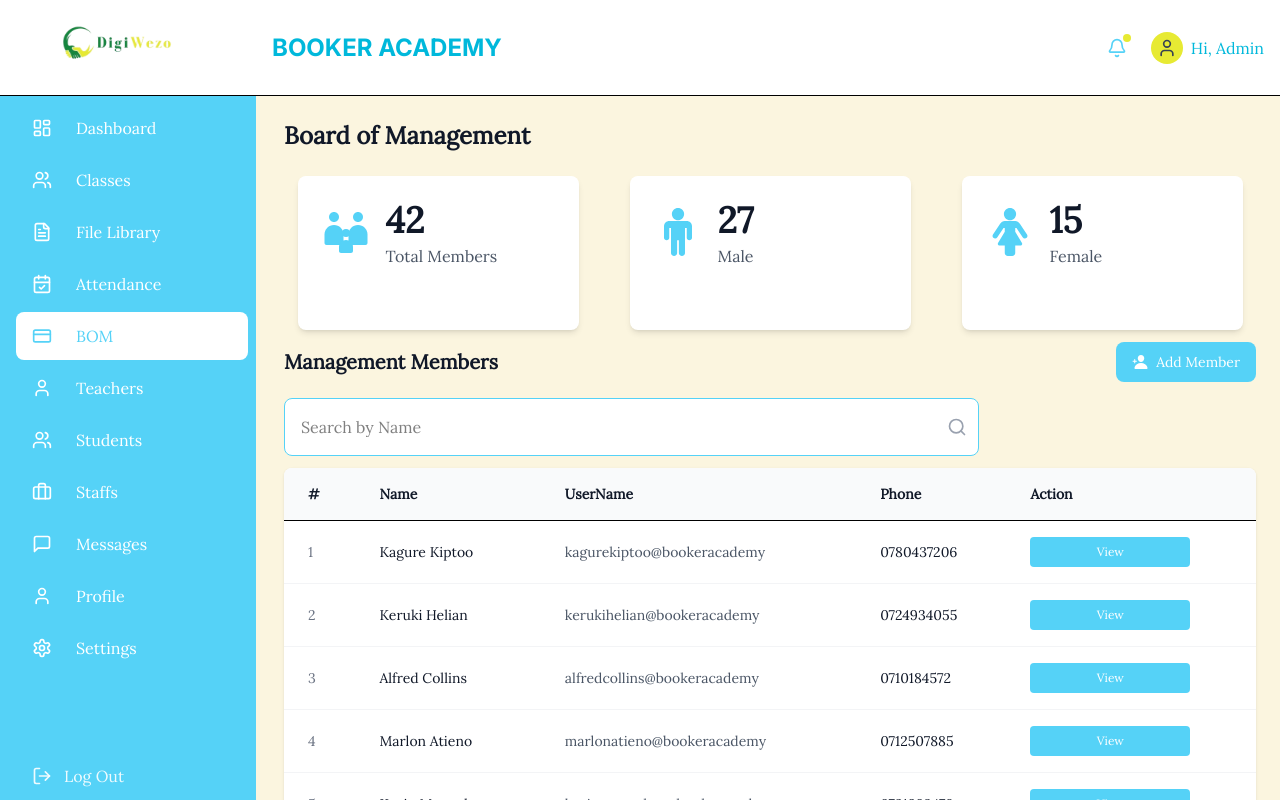
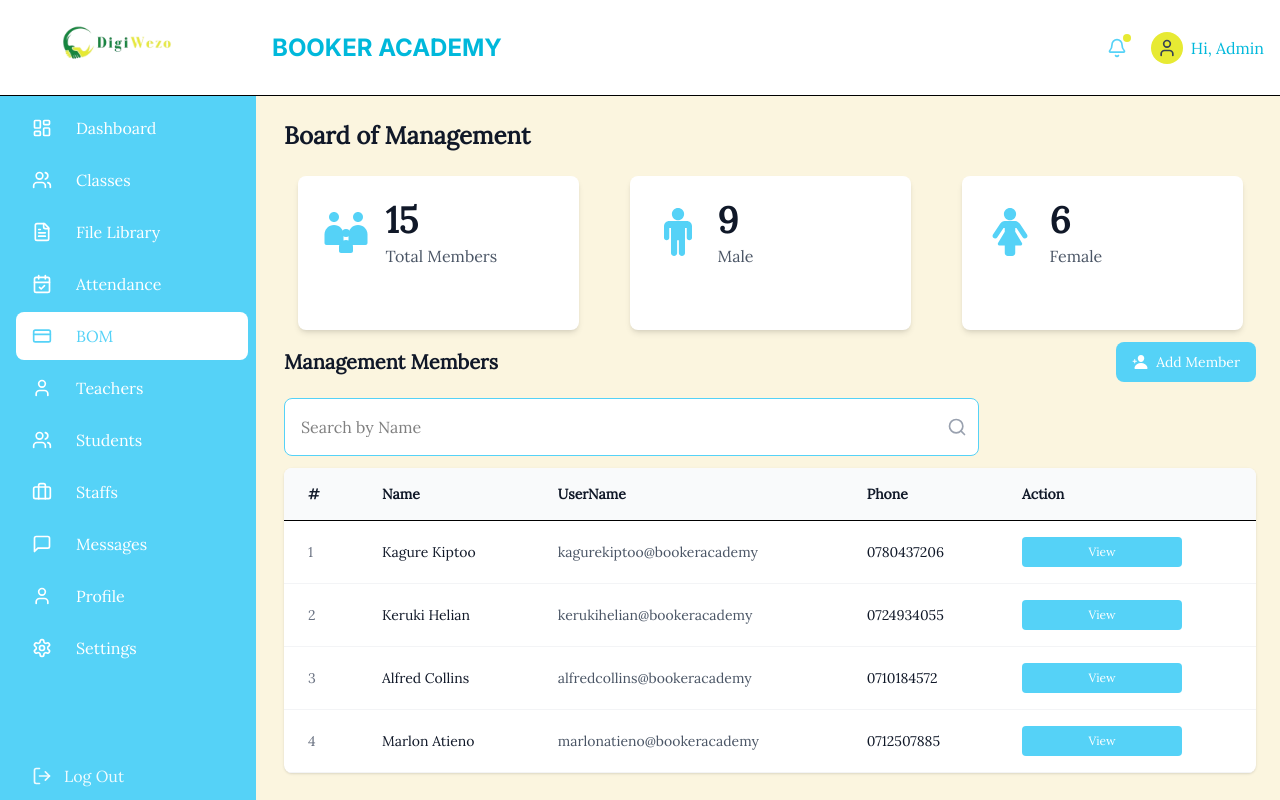
Before and after one commit to Mmust-Ihub/Digiwezo-web-system, a Next.js app: page /school-admin/bom in a window 1280 px wide. Built offline with nearby package versions, Linux system fonts and the light colour scheme.

Commit message:
fix(bom): improve page scrolling and layout in BOM management

```diff
--- a/app/school-admin/(features)/bom/components/ui/MembersTable.tsx
+++ b/app/school-admin/(features)/bom/components/ui/MembersTable.tsx
@@ -7,6 +7,7 @@ import { tableStyles } from "@school-admin/(features)/bom/styles/components/comp
 interface MembersTableProps {
   members: BomMember[];
   onViewMember?: (id: number) => void;
+  startIndex?: number;
 }
 
 const tableHeaders = ["#", "Name", "UserName", "Phone", "Action"] as const;
@@ -14,11 +15,13 @@ const tableHeaders = ["#", "Name", "UserName", "Phone", "Action"] as const;
 const MemberRow = memo(function MemberRow({
   member,
   index,
-  onViewMember
+  onViewMember,
+  startIndex = 0
 }: {
   member: BomMember;
   index: number;
   onViewMember?: (id: number) => void;
+  startIndex?: number;
 }) {
   const handleView = useCallback(() => {
     onViewMember?.(member.id);
@@ -26,7 +29,7 @@ const MemberRow = memo(function MemberRow({
 
   return (
     <tr className={tableStyles.bodyRow}>
-      <td className={tableStyles.indexCell}>{index + 1}</td>
+      <td className={tableStyles.indexCell}>{startIndex + index + 1}</td>
       <td className={tableStyles.bodyCell}>{member.name}</td>
       <td className={tableStyles.usernameCell}>
         <div className="flex items-center">
@@ -49,7 +52,7 @@ const MemberRow = memo(function MemberRow({
   );
 });
 
-export const MembersTable = memo(function MembersTable({ members, onViewMember }: MembersTableProps) {
+export const MembersTable = memo(function MembersTable({ members, onViewMember, startIndex = 0 }: MembersTableProps) {
   return (
     <div className={tableStyles.container}>
       <table className={tableStyles.table}>
@@ -69,6 +72,7 @@ export const MembersTable = memo(function MembersTable({ members, onViewMember }
               member={member}
               index={index}
               onViewMember={onViewMember}
+              startIndex={startIndex}
             />
           ))}
         </tbody>
--- /dev/null
+++ b/app/school-admin/(features)/bom/components/ui/MembersTableSection.tsx
@@ -0,0 +1,21 @@
+import { ErrorBoundary } from "@school-admin/(features)/bom/components/ui/ErrorBoundary";
+import { MembersTable } from "@school-admin/(features)/bom/components/ui/MembersTable";
+import type { BomMember } from "@school-admin/(features)/bom/types/bomTypes";
+
+interface MembersTableSectionProps {
+  members: BomMember[];
+  onViewMember: (id: number) => void;
+  startIndex?: number;
+}
+
+export function MembersTableSection({ members, onViewMember, startIndex = 0 }: MembersTableSectionProps) {
+  return (
+    <ErrorBoundary fallback={<div className="text-center py-8 text-gray-500">Unable to load members table</div>}>
+      <MembersTable
+        members={members}
+        onViewMember={onViewMember}
+        startIndex={startIndex}
+      />
+    </ErrorBoundary>
+  );
+}
--- a/app/school-admin/(features)/bom/components/ui/TableActions.tsx
+++ b/app/school-admin/(features)/bom/components/ui/TableActions.tsx
@@ -12,6 +12,8 @@ interface TableActionsProps {
   canGoNext?: boolean;
   isDownloading?: boolean;
   isPrinting?: boolean;
+  currentPage?: number;
+  totalPages?: number;
 }
 
 export const TableActions = memo(function TableActions({
@@ -22,7 +24,9 @@ export const TableActions = memo(function TableActions({
   canGoPrevious = true,
   canGoNext = true,
   isDownloading = false,
-  isPrinting = false
+  isPrinting = false,
+  currentPage = 1,
+  totalPages = 1
 }: TableActionsProps) {
   return (
     <div className={paginationStyles.container}>
@@ -35,6 +39,11 @@ export const TableActions = memo(function TableActions({
         >
           <ChevronLeft className={paginationStyles.navIcon} />
         </button>
+
+        <div className="flex items-center px-4 py-2 text-sm text-gray-600 bg-gray-50 rounded-md">
+          Page {currentPage} of {totalPages}
+        </div>
+
         <button
           onClick={onNext}
           disabled={!canGoNext}
--- /dev/null
+++ b/app/school-admin/(features)/bom/components/ui/TableActionsSection.tsx
@@ -0,0 +1,56 @@
+import { Suspense } from "react";
+import dynamic from "next/dynamic";
+import { ErrorBoundary } from "@school-admin/(features)/bom/components/ui/ErrorBoundary";
+
+const TableActions = dynamic(
+  () => import("@school-admin/(features)/bom/components/ui/TableActions").then(mod => ({ default: mod.TableActions })),
+  {
+    loading: () => <div className="animate-pulse bg-gray-200 h-16 rounded-lg"></div>,
+    ssr: false
+  }
+);
+
+interface TableActionsSectionProps {
+  onPrint: () => void;
+  onDownload: () => void;
+  onPrevious: () => void;
+  onNext: () => void;
+  canGoNext: boolean;
+  canGoPrevious: boolean;
+  isDownloading: boolean;
+  isPrinting: boolean;
+  currentPage?: number;
+  totalPages?: number;
+}
+
+export function TableActionsSection({
+  onPrint,
+  onDownload,
+  onPrevious,
+  onNext,
+  canGoNext,
+  canGoPrevious,
+  isDownloading,
+  isPrinting,
+  currentPage,
+  totalPages
+}: TableActionsSectionProps) {
+  return (
+    <ErrorBoundary fallback={<div className="text-center py-4 text-gray-500">Table actions unavailable</div>}>
+      <Suspense fallback={<div className="animate-pulse bg-gray-200 h-16 rounded-lg"></div>}>
+        <TableActions
+          onPrint={onPrint}
+          onDownload={onDownload}
+          onPrevious={onPrevious}
+          onNext={onNext}
+          canGoNext={canGoNext}
+          canGoPrevious={canGoPrevious}
+          isDownloading={isDownloading}
+          isPrinting={isPrinting}
+          currentPage={currentPage}
+          totalPages={totalPages}
+        />
+      </Suspense>
+    </ErrorBoundary>
+  );
+}
--- a/app/school-admin/(features)/bom/data/bomData.ts
+++ b/app/school-admin/(features)/bom/data/bomData.ts
@@ -2,9 +2,9 @@ import { BomData } from "@school-admin/(features)/bom/types/bomTypes";
 
 export const bomData: BomData = {
   stats: {
-    totalMembers: 42,
-    maleMembers: 27,
-    femaleMembers: 15
+    totalMembers: 15,
+    maleMembers: 9,
+    femaleMembers: 6
   },
   members: [
     {
@@ -54,6 +54,48 @@ export const bomData: BomData = {
       name: "Vivian Moraa",
       username: "vivianmoraa@bookeracademy",
       phone: "0712345678"
+    },
+    {
+      id: 9,
+      name: "John Kariuki",
+      username: "johnkariuki@bookeracademy",
+      phone: "0723456789"
+    },
+    {
+      id: 10,
+      name: "Sarah Wanjiku",
+      username: "sarahwanjiku@bookeracademy",
+      phone: "0734567890"
+    },
+    {
+      id: 11,
+      name: "Michael Ochieng",
+      username: "michaelochieng@bookeracademy",
+      phone: "0745678901"
+    },
+    {
+      id: 12,
+      name: "Grace Nyambura",
+      username: "gracenyambura@bookeracademy",
+      phone: "0756789012"
+    },
+    {
+      id: 13,
+      name: "Peter Kimani",
+      username: "peterkimani@bookeracademy",
+      phone: "0767890123"
+    },
+    {
+      id: 14,
+      name: "Mary Wairimu",
+      username: "marywairimu@bookeracademy",
+      phone: "0778901234"
+    },
+    {
+      id: 15,
+      name: "David Mwangi",
+      username: "davidmwangi@bookeracademy",
+      phone: "0789012345"
     }
   ]
 };
--- /dev/null
+++ b/app/school-admin/(features)/bom/hooks/ui/useBomPage.ts
@@ -0,0 +1,65 @@
+import { useMemo, useCallback } from "react";
+import { bomData } from "@school-admin/(features)/bom/data/bomData";
+import { useSearch } from "@school-admin/(features)/bom/hooks/ui/useSearch";
+import { useManagement } from "@school-admin/(features)/bom/hooks/business/useManagement";
+import { useTableActions } from "@school-admin/(features)/bom/hooks/ui/useTableActions";
+import { useModal } from "@school-admin/(features)/bom/hooks/ui/useModal";
+import { usePagination } from "@school-admin/(features)/bom/hooks/ui/usePagination";
+import { member } from "@school-admin/(features)/bom/utils";
+
+export function useBomPage() {
+  const { searchValue, trimmedSearchValue, handleSearchChange } = useSearch();
+  const { handleAddMember, handleViewMember } = useManagement();
+  const { isOpen: isModalOpen, openModal, closeModal } = useModal();
+
+  const filteredMembers = useMemo(() => {
+    return member.filterMembers(bomData.members, trimmedSearchValue);
+  }, [trimmedSearchValue]);
+
+  const pagination = usePagination({
+    data: filteredMembers,
+    itemsPerPage: 4
+  });
+
+  const { handlePrint, handleDownload, handlePrevious, handleNext, canGoNext, canGoPrevious, isDownloading, isPrinting } = useTableActions({
+    allMembers: filteredMembers,
+    stats: bomData.stats,
+    onNext: pagination.goToNext,
+    onPrevious: pagination.goToPrevious,
+    canGoNext: pagination.canGoNext,
+    canGoPrevious: pagination.canGoPrevious,
+  });
+
+  const handleAddMemberClick = useCallback(() => {
+    openModal();
+  }, [openModal]);
+
+  const handleModalSubmit = useCallback(async (memberData: any) => {
+    await handleAddMember(memberData);
+    closeModal();
+  }, [handleAddMember, closeModal]);
+
+  return {
+    stats: bomData.stats,
+    filteredMembers: pagination.paginatedData,
+    searchValue,
+    handleSearchChange,
+    isModalOpen,
+    closeModal,
+    handleAddMemberClick,
+    handleModalSubmit,
+    handlePrint,
+    handleDownload,
+    handlePrevious,
+    handleNext,
+    canGoNext,
+    canGoPrevious,
+    isDownloading,
+    isPrinting,
+    handleViewMember,
+    currentPage: pagination.currentPage,
+    totalPages: pagination.totalPages,
+    totalItems: pagination.totalItems,
+    startIndex: (pagination.currentPage - 1) * pagination.itemsPerPage,
+  };
+}
--- /dev/null
+++ b/app/school-admin/(features)/bom/hooks/ui/usePagination.ts
@@ -0,0 +1,52 @@
+import { useState, useMemo } from "react";
+
+interface UsePaginationProps<T> {
+  data: T[];
+  itemsPerPage?: number;
+}
+
+export function usePagination<T>({ data, itemsPerPage = 5 }: UsePaginationProps<T>) {
+  const [currentPage, setCurrentPage] = useState(1);
+
+  const totalPages = Math.ceil(data.length / itemsPerPage);
+
+  const paginatedData = useMemo(() => {
+    const startIndex = (currentPage - 1) * itemsPerPage;
+    const endIndex = startIndex + itemsPerPage;
+    return data.slice(startIndex, endIndex);
+  }, [data, currentPage, itemsPerPage]);
+
+  const canGoNext = currentPage < totalPages;
+  const canGoPrevious = currentPage > 1;
+
+  const goToNext = () => {
+    if (canGoNext) {
+      setCurrentPage(prev => prev + 1);
+    }
+  };
+
+  const goToPrevious = () => {
+    if (canGoPrevious) {
+      setCurrentPage(prev => prev - 1);
+    }
+  };
+
+  const goToPage = (page: number) => {
+    if (page >= 1 && page <= totalPages) {
+      setCurrentPage(page);
+    }
+  };
+
+  return {
+    currentPage,
+    totalPages,
+    paginatedData,
+    canGoNext,
+    canGoPrevious,
+    goToNext,
+    goToPrevious,
+    goToPage,
+    itemsPerPage,
+    totalItems: data.length,
+  };
+}
--- a/app/school-admin/(features)/bom/page.tsx
+++ b/app/school-admin/(features)/bom/page.tsx
@@ -1,57 +1,39 @@
 "use client";
 
-import dynamic from "next/dynamic";
-import { Suspense, useMemo, useCallback, startTransition } from "react";
 import { BomHeader } from "@school-admin/(features)/bom/components/layout/BomHeader";
 import { ManagementSection } from "@school-admin/(features)/bom/components/layout/ManagementSection";
 import { AddMemberModal } from "@school-admin/(features)/bom/components/modals/AddMemberModal";
-import { ErrorBoundary } from "@school-admin/(features)/bom/components/ui/ErrorBoundary";
-import { bomData } from "@school-admin/(features)/bom/data/bomData";
-import { useSearch } from "@school-admin/(features)/bom/hooks/ui/useSearch";
-import { useManagement } from "@school-admin/(features)/bom/hooks/business/useManagement";
-import { useTableActions } from "@school-admin/(features)/bom/hooks/ui/useTableActions";
-import { useModal } from "@school-admin/(features)/bom/hooks/ui/useModal";
-import { member } from "@school-admin/(features)/bom/utils";
-
-const MembersTable = dynamic(
-  () => import("@school-admin/(features)/bom/components/ui/MembersTable").then(mod => ({ default: mod.MembersTable })),
-  {
-    loading: () => <div className="animate-pulse bg-gray-200  rounded-lg"></div>,
-    ssr: false
-  }
-);
-
-const TableActions = dynamic(
-  () => import("@school-admin/(features)/bom/components/ui/TableActions").then(mod => ({ default: mod.TableActions })),
-  {
-    loading: () => <div className="animate-pulse bg-gray-200 h-16 rounded-lg"></div>,
-    ssr: false
-  }
-);
+import { MembersTableSection } from "@school-admin/(features)/bom/components/ui/MembersTableSection";
+import { TableActionsSection } from "@school-admin/(features)/bom/components/ui/TableActionsSection";
+import { useBomPage } from "@school-admin/(features)/bom/hooks/ui/useBomPage";
 
 export default function BomPage() {
-  const { searchValue, trimmedSearchValue, handleSearchChange } = useSearch();
-  const { handleAddMember, handleViewMember } = useManagement();
-  const { isOpen: isModalOpen, openModal, closeModal } = useModal();
-
-  const filteredMembers = useMemo(() => {
-    return member.filterMembers(bomData.members, trimmedSearchValue);
-  }, [trimmedSearchValue]);
-
-  const { handlePrint, handleDownload, handlePrevious, handleNext, isDownloading, isPrinting } = useTableActions(filteredMembers, bomData.stats);
-
-  const handleAddMemberClick = useCallback(() => {
-    openModal();
-  }, [openModal]);
-
-  const handleModalSubmit = useCallback(async (memberData: any) => {
-    await handleAddMember(memberData);
-    closeModal();
-  }, [handleAddMember, closeModal]);
+  const {
+    stats,
+    filteredMembers,
+    searchValue,
+    handleSearchChange,
+    isModalOpen,
+    closeModal,
+    handleAddMemberClick,
+    handleModalSubmit,
+    handlePrint,
+    handleDownload,
+    handlePrevious,
+    handleNext,
+    canGoNext,
+    canGoPrevious,
+    isDownloading,
+    isPrinting,
+    handleViewMember,
+    startIndex,
+    currentPage,
+    totalPages,
+  } = useBomPage();
 
   return (
-    <div className="p-6  flex flex-col gap-3 pb-24  overflow-y-auto   h-full ">
-      <BomHeader stats={bomData.stats} />
+    <div className="p-6 flex flex-col gap-3 pb-24 min-h-screen">
+      <BomHeader stats={stats} />
 
       <ManagementSection
         searchValue={searchValue}
@@ -59,29 +41,24 @@ export default function BomPage() {
         onAddMember={handleAddMemberClick}
       />
 
-        <div className="">
-          <ErrorBoundary fallback={<div className="text-center py-8 text-gray-500">Unable to load members table</div>}>
-            <Suspense fallback={<div className="animate-pulse bg-gray-200 h-96 rounded-lg"></div>}>
-              <MembersTable
+      <MembersTableSection
         members={filteredMembers}
         onViewMember={handleViewMember}
+        startIndex={startIndex}
       />
-            </Suspense>
-          </ErrorBoundary>
 
-          <ErrorBoundary fallback={<div className="text-center py-4 text-gray-500">Table actions unavailable</div>}>
-            <Suspense fallback={<div className="animate-pulse bg-gray-200 h-16 rounded-lg"></div>}>
-              <TableActions
+      <TableActionsSection
         onPrint={handlePrint}
         onDownload={handleDownload}
         onPrevious={handlePrevious}
         onNext={handleNext}
+        canGoNext={canGoNext}
+        canGoPrevious={canGoPrevious}
         isDownloading={isDownloading}
         isPrinting={isPrinting}
+        currentPage={currentPage}
+        totalPages={totalPages}
       />
-            </Suspense>
-          </ErrorBoundary>
-        </div>
 
       <AddMemberModal
         isOpen={isModalOpen}
```
Also changed, not shown: app/school-admin/(features)/bom/hooks/ui/useTableActions.ts (+27 -9 lines). Lines whose indentation alone changed are shown as unchanged.
